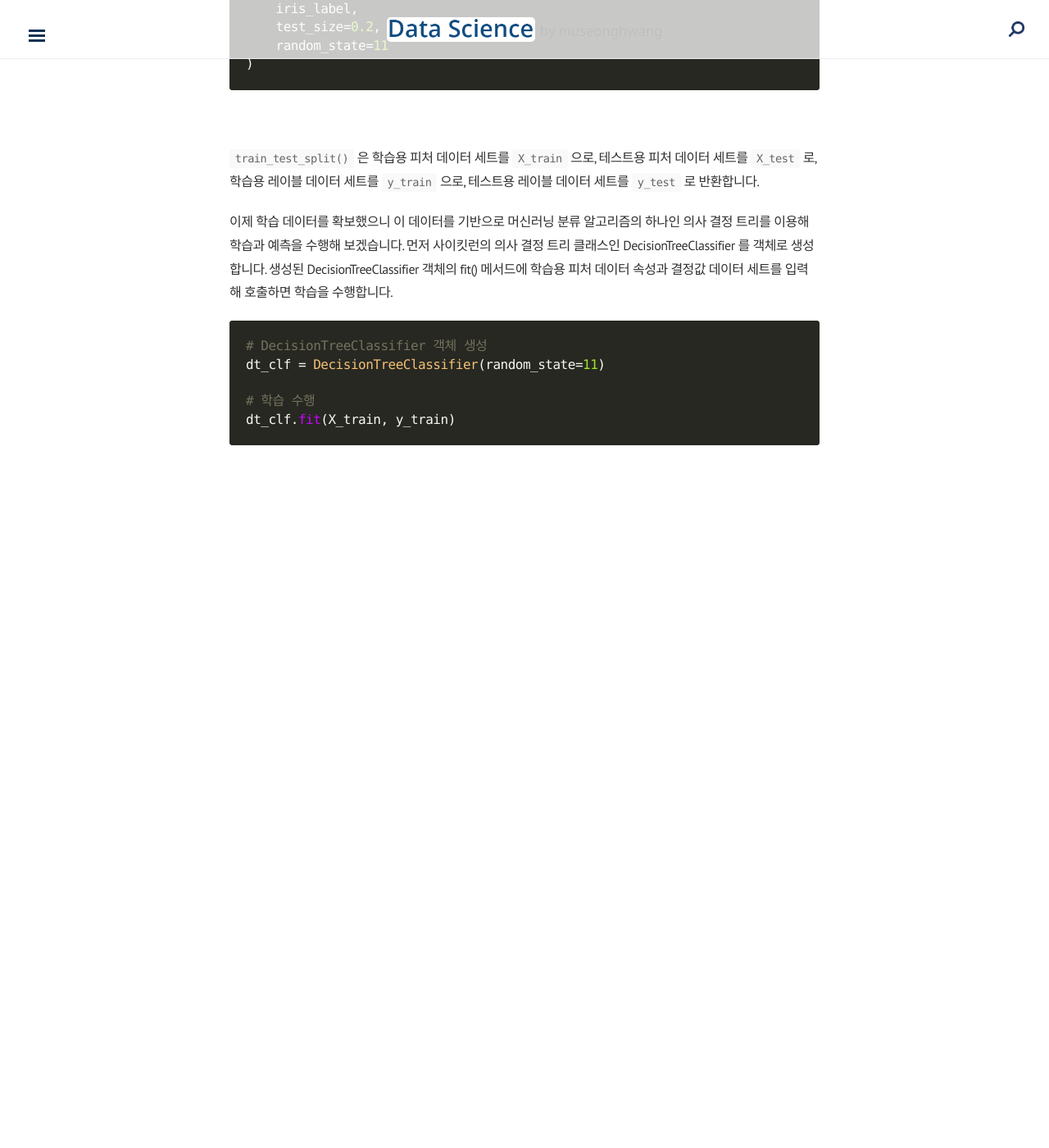
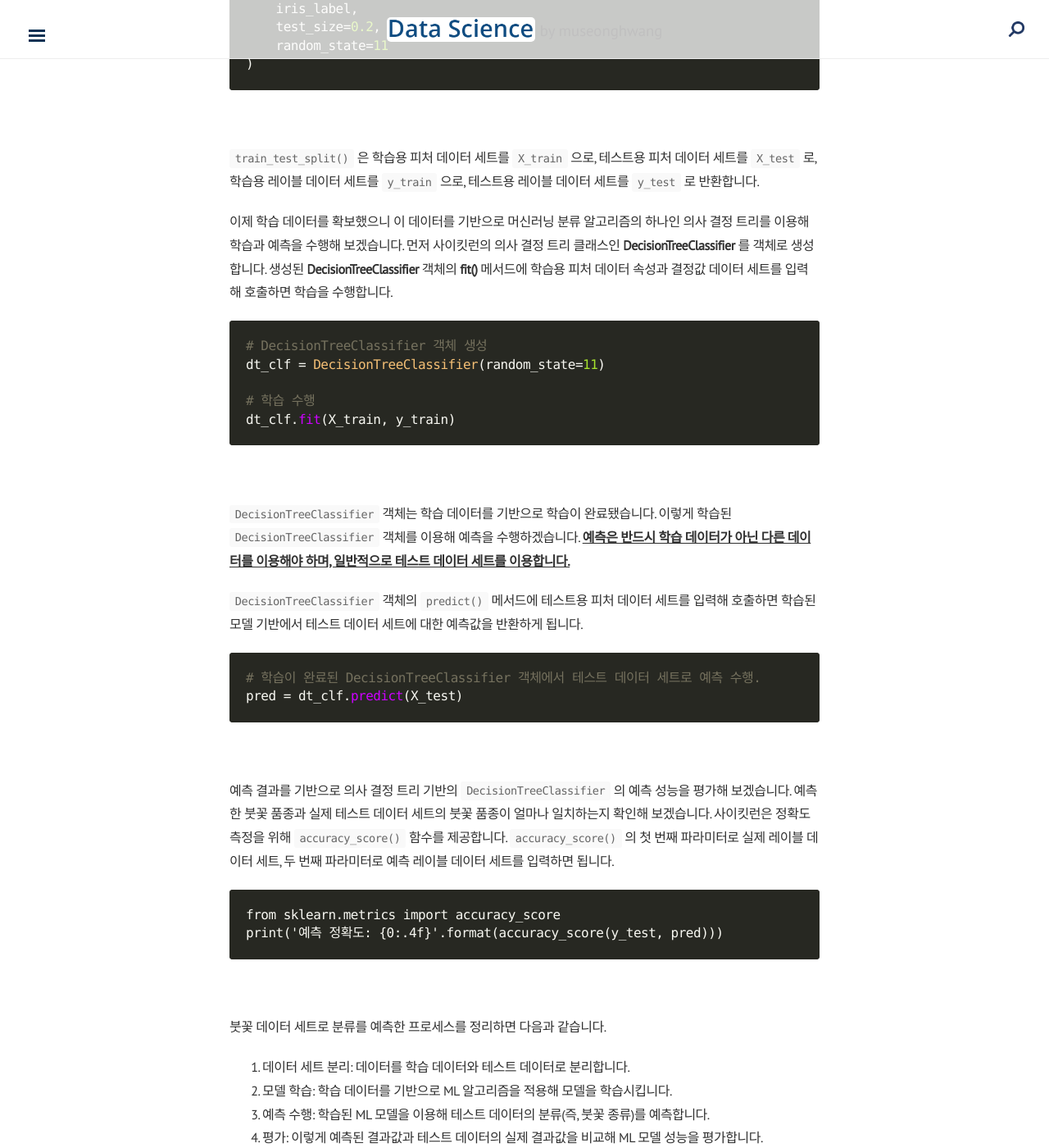
Before and after one commit to museonghwang/museonghwang.github.io, a Jekyll site: the page built from _posts/2023-04-01-ml-sklearn01.md, in a window 1280 px wide and 1400 px high, scrolled down 2078 px. Shown: the whole window at 82% size. Built offline with Jekyll 4.4.1, drawn with Linux system fonts in a browser that asks for light colours; nearby versions of some CDN libraries; before the commit the page ends 2753 px from its top, so only the background shows below that.

Commit message:
sklearn01 Upload

````diff
--- a/_posts/2023-04-01-ml-sklearn01.md
+++ b/_posts/2023-04-01-ml-sklearn01.md
@@ -76,7 +76,7 @@ X_train, X_test, y_train, y_test = train_test_split(
 
 `train_test_split()` 은 학습용 피처 데이터 세트를 `X_train` 으로, 테스트용 피처 데이터 세트를 `X_test` 로, 학습용 레이블 데이터 세트를 `y_train` 으로, 테스트용 레이블 데이터 세트를 `y_test` 로 반환합니다.
 
-이제 학습 데이터를 확보했으니 이 데이터를 기반으로 머신러닝 분류 알고리즘의 하나인 의사 결정 트리를 이용해 학습과 예측을 수행해 보겠습니다. 먼저 사이킷런의 의사 결정 트리 클래스인 DecisionTreeClassifier 를 객체로 생성합니다. 생성된 DecisionTreeClassifier 객체의 fit() 메서드에 학습용 피처 데이터 속성과 결정값 데이터 세트를 입력해 호출하면 학습을 수행합니다.
+이제 학습 데이터를 확보했으니 이 데이터를 기반으로 머신러닝 분류 알고리즘의 하나인 의사 결정 트리를 이용해 학습과 예측을 수행해 보겠습니다. 먼저 사이킷런의 의사 결정 트리 클래스인 **DecisionTreeClassifier** 를 객체로 생성합니다. 생성된 **DecisionTreeClassifier** 객체의 **fit()** 메서드에 학습용 피처 데이터 속성과 결정값 데이터 세트를 입력해 호출하면 학습을 수행합니다.
 ```py
 # DecisionTreeClassifier 객체 생성
 dt_clf = DecisionTreeClassifier(random_state=11)
@@ -84,3 +84,31 @@ dt_clf = DecisionTreeClassifier(random_state=11)
 # 학습 수행
 dt_clf.fit(X_train, y_train)
 ```
+
+<br>
+
+`DecisionTreeClassifier` 객체는 학습 데이터를 기반으로 학습이 완료됐습니다. 이렇게 학습된 `DecisionTreeClassifier` 객체를 이용해 예측을 수행하겠습니다. **<u>예측은 반드시 학습 데이터가 아닌 다른 데이터를 이용해야 하며, 일반적으로 테스트 데이터 세트를 이용합니다.</u>**
+
+`DecisionTreeClassifier` 객체의 `predict()` 메서드에 테스트용 피처 데이터 세트를 입력해 호출하면 학습된 모델 기반에서 테스트 데이터 세트에 대한 예측값을 반환하게 됩니다.
+```py
+# 학습이 완료된 DecisionTreeClassifier 객체에서 테스트 데이터 세트로 예측 수행.
+pred = dt_clf.predict(X_test)
+```
+
+<br>
+
+예측 결과를 기반으로 의사 결정 트리 기반의 `DecisionTreeClassifier` 의 예측 성능을 평가해 보겠습니다. 예측한 붓꽃 품종과 실제 테스트 데이터 세트의 붓꽃 품종이 얼마나 일치하는지 확인해 보겠습니다. 사이킷런은 정확도 측정을 위해 `accuracy_score()` 함수를 제공합니다. `accuracy_score()` 의 첫 번째 파라미터로 실제 레이블 데이터 세트, 두 번째 파라미터로 예측 레이블 데이터 세트를 입력하면 됩니다.
+
+```
+from sklearn.metrics import accuracy_score
+print('예측 정확도: {0:.4f}'.format(accuracy_score(y_test, pred)))
+```
+
+<br>
+
+붓꽃 데이터 세트로 분류를 예측한 프로세스를 정리하면 다음과 같습니다.
+
+1. 데이터 세트 분리: 데이터를 학습 데이터와 테스트 데이터로 분리합니다.
+2. 모델 학습: 학습 데이터를 기반으로 ML 알고리즘을 적용해 모델을 학습시킵니다.
+3. 예측 수행: 학습된 ML 모델을 이용해 테스트 데이터의 분류(즉, 붓꽃 종류)를 예측합니다.
+4. 평가: 이렇게 예측된 결과값과 테스트 데이터의 실제 결과값을 비교해 ML 모델 성능을 평가합니다.
````
